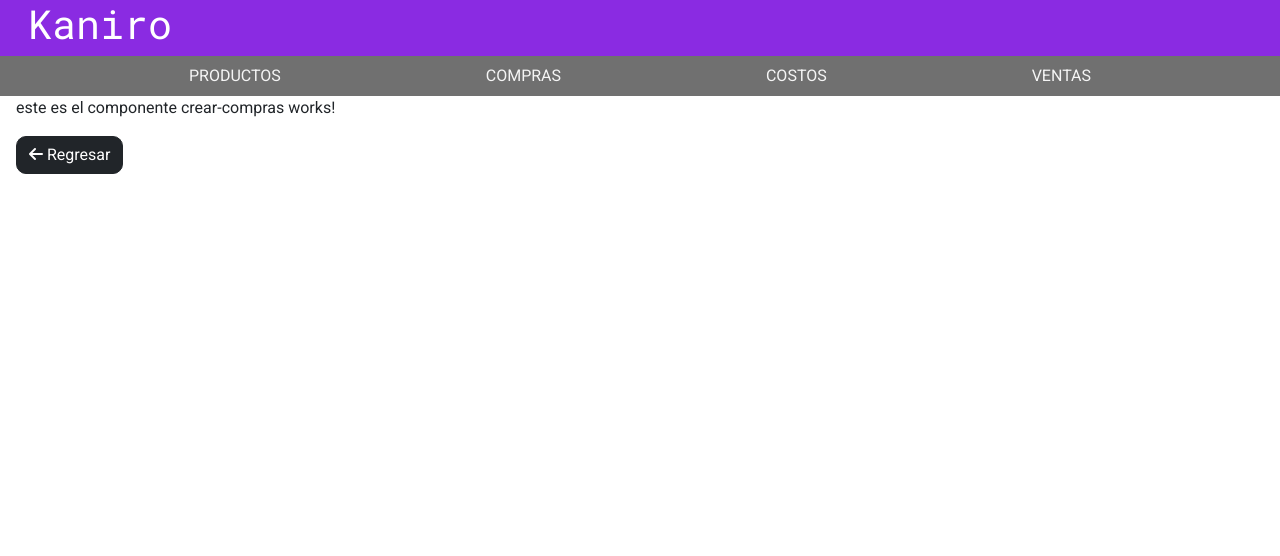
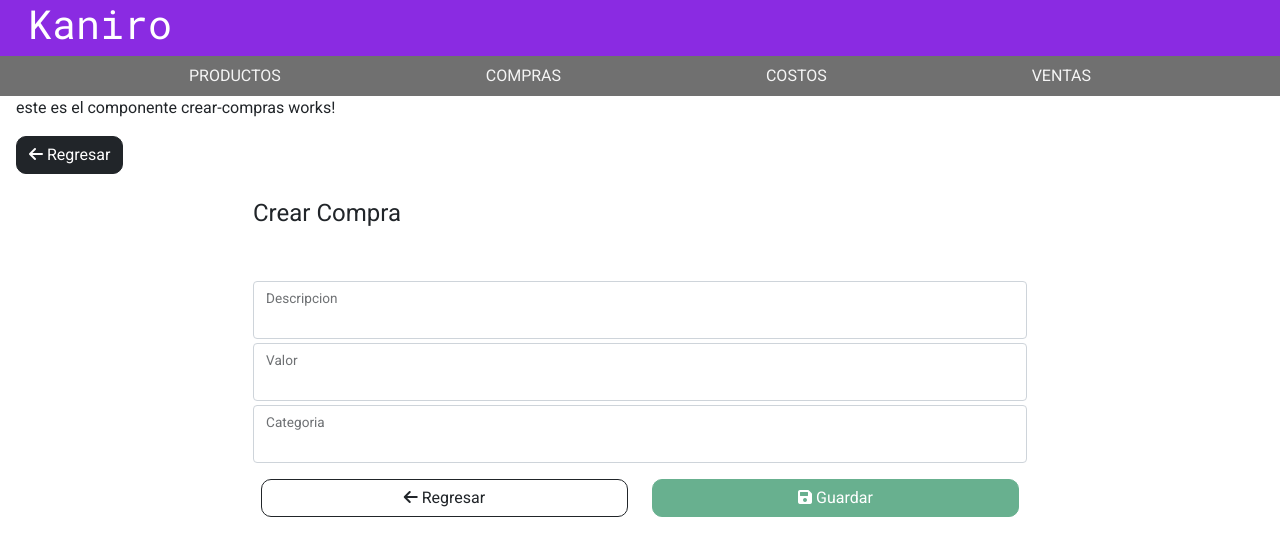
Before and after one commit to jbonilla45/kaniroFront, an Angular app: page /crear-compras in a window 1280 px wide. Shown: the top 556 px of the page. Built offline with nearby package versions, Linux system fonts and the light colour scheme.

Commit message:
funcionalidad crear compra lista!

```diff
--- a/src/app/app.module.ts
+++ b/src/app/app.module.ts
@@ -10,6 +10,7 @@ import { CostosModule } from './costos/costos.module';
 import { ProductosModule } from './productos/productos.module';
 import { VentasModule } from './ventas/ventas.module';
 import { HomeModule } from './home/home.module';
+import { ReactiveFormsModule } from '@angular/forms';
 
 
 
@@ -22,6 +23,7 @@ import { HomeModule } from './home/home.module';
     BrowserModule,
     AppRoutingModule,
     HttpClientModule,
+    ReactiveFormsModule,
     HomeModule,
     ComprasModule,
     CostosModule,
--- a/src/app/compras/components/crear-compras/crear-compras.component.html
+++ b/src/app/compras/components/crear-compras/crear-compras.component.html
@@ -3,3 +3,62 @@
 <a routerLink="/compras" class="btn btn-dark btn-block">
     <i class="fas fa-arrow-left"></i> Regresar
 </a>
+
+<div class="container mt-3 col-8">
+
+    <div class="row justify-content-center">
+        <div class="=col">
+            <div class="card mb-3">
+                <div class="card-header">
+                    <h4>Crear Compra</h4>
+                </div>
+
+                <form class="mt-3" [formGroup]="comprasForm" (ngSubmit)="guardarCompra()">
+                    <div class="card-body">
+                        <div class="form-floating mt-1">
+                            <input type="text" class="form-control" id="descripcion" formControlName="descripcion">
+                            <label for="descripcion">Descripcion</label>
+                            <div class="text-danger" *ngIf="comprasForm.get('descripcion')?.hasError('required')
+                             && comprasForm.get('descripcion')?.touched">
+                                <span>El descripcion de la compra <strong>es obligatorio</strong></span>
+                            </div>
+                        </div>
+                        <div class="form-floating mt-1">
+                            <input type="text" class="form-control" id="valor" formControlName="valor">
+                            <label for="valor">Valor</label>
+                            <div class="text-danger" *ngIf="comprasForm.get('valor')?.hasError('required')
+                             && comprasForm.get('valor')?.touched">
+                                <span>El valor de la compra <strong>es obligatorio</strong></span>
+                            </div>
+                        </div>
+                        <div class="form-floating mt-1">
+                            <input type="text" class="form-control" id="categoria" formControlName="categoria">
+                            <label for="categoria">Categoria</label>
+                            <div class="text-danger" *ngIf="comprasForm.get('valor')?.hasError('required')
+                             && comprasForm.get('valor')?.touched">
+                                <span>La categoria de la compra <strong>es obligatoria</strong></span>
+                            </div>
+                        </div>
+                    </div>
+                    <section>
+                        <div class="container mb-3">
+                            <div class="row">
+                                <div class="d-grid gap-2 col-6">
+                                    <a routerLink="/compras" class="btn btn-outline-dark" type="button">
+                                        <i class="fas fa-arrow-left"></i> Regresar
+                                    </a>
+                                </div>
+                                <div class="d-grid gap-2 col-6">
+                                    <button type="submit button" class="btn btn-success"
+                                        [disabled]="comprasForm.invalid">
+                                        <i class="fas fa-save"></i> Guardar
+                                    </button>
+                                </div>
+                            </div>
+                        </div>
+                    </section>
+                </form>
+            </div>
+        </div>
+    </div>
+</div>
--- a/src/app/compras/components/crear-compras/crear-compras.component.ts
+++ b/src/app/compras/components/crear-compras/crear-compras.component.ts
@@ -1,4 +1,9 @@
 import { Component, OnInit } from '@angular/core';
+import { FormBuilder, FormGroup, Validators } from '@angular/forms';
+import { Router } from '@angular/router';
+import { Observable } from 'rxjs';
+import { Compra } from '../../models/Compra';
+import { ComprasService } from '../../services/compras.service';
 
 @Component({
   selector: 'app-crear-compras',
@@ -6,10 +11,38 @@ import { Component, OnInit } from '@angular/core';
   styleUrls: ['./crear-compras.component.css']
 })
 export class CrearComprasComponent implements OnInit {
+  comprasForm: FormGroup;
 
-  constructor() { }
+  constructor(private fb: FormBuilder,
+              private router: Router,
+              private _comprasService : ComprasService) {
+    this.comprasForm = this.fb.group({
+      descripcion: ['', Validators.required],
+      valor: ['', Validators.required],
+      categoria: ['', Validators.required],
+    })
+  }
 
   ngOnInit(): void {
   }
 
+  guardarCompra() {
+
+    const COMPRA : Compra = {
+      descripcion : this.comprasForm.get('descripcion')?.value,
+      valor : this.comprasForm.get('valor')?.value,
+      categoria: this.comprasForm.get('categoria')?.value
+    }
+
+    console.log(COMPRA)
+    this._comprasService.guardarCompra(COMPRA).subscribe(data =>{
+      this.router.navigate(['/compras'])
+    }, error =>{
+      console.log(error);
+      this.comprasForm.reset();
+    })
+
+  }
+
+
 }
--- a/src/app/compras/components/listar-compras/listar-compras.component.html
+++ b/src/app/compras/components/listar-compras/listar-compras.component.html
@@ -1,3 +1,4 @@
+<div class="container">
     <section class="col-12 justify-content-center" style="text-align: center">
         <div class="d-flex justify-content-end">
             <a routerLink="/crear-compras" class="d-block btn btn-primary m-1" type="button" role="button">
@@ -26,8 +27,8 @@
                         <td>{{compra.valor}}</td>
                         <td>
                             <div class="btn-group" role="group" aria-label="Basic mixed styles example">
-                            <button class="btn btn-secondary m-1" ng-click="mostrarFormActualizar(compra)" type="button"
-                                role="button">
+                                <button class="btn btn-secondary m-1" ng-click="mostrarFormActualizar(compra)"
+                                    type="button" role="button">
                                     <i class="fas fa-edit"></i> Editar
                                 </button>
                                 <a class="btn btn-danger m-1" ng-click="abrirModal(compra.id)">
@@ -51,3 +52,4 @@
             </div>
         </div>
     </aside>
+</div>
--- a/src/app/compras/compras.module.ts
+++ b/src/app/compras/compras.module.ts
@@ -6,6 +6,7 @@ import { ListarComprasComponent } from './components/listar-compras/listar-compr
 import { CrearComprasComponent } from './components/crear-compras/crear-compras.component';
 
 import { ComprasService } from './services/compras.service';
+import { ReactiveFormsModule } from '@angular/forms';
 
 
 @NgModule({
@@ -15,7 +16,8 @@ import { ComprasService } from './services/compras.service';
   ],
   imports: [
     CommonModule,
-    RouterModule
+    RouterModule,
+    ReactiveFormsModule
   ],
   providers: [
     ComprasService
--- a/src/app/compras/services/compras.service.ts
+++ b/src/app/compras/services/compras.service.ts
@@ -1,6 +1,7 @@
 import { HttpClient } from '@angular/common/http';
 import { Injectable } from '@angular/core';
 import { Observable } from 'rxjs';
+import { Compra } from '../models/Compra';
 
 @Injectable({
   providedIn: 'root'
@@ -10,7 +11,15 @@ export class ComprasService {
 
   constructor(private http: HttpClient) { }
 
-  getCompras(): Observable<any>{
+  getCompras(): Observable<any> {
     return this.http.get(this.url);
   }
+
+  guardarCompra(compra: Compra): Observable<any> {
+    return this.http.post(this.url, compra);
+  }
+
+  eliminarCompra(id: string): Observable<any> {
+    return this.http.delete(this.url + id);
+  }
 }
```
Also changed, not shown: 1 other file (tests, documents, lock files or other folders). Lines whose indentation alone changed are shown as unchanged.
